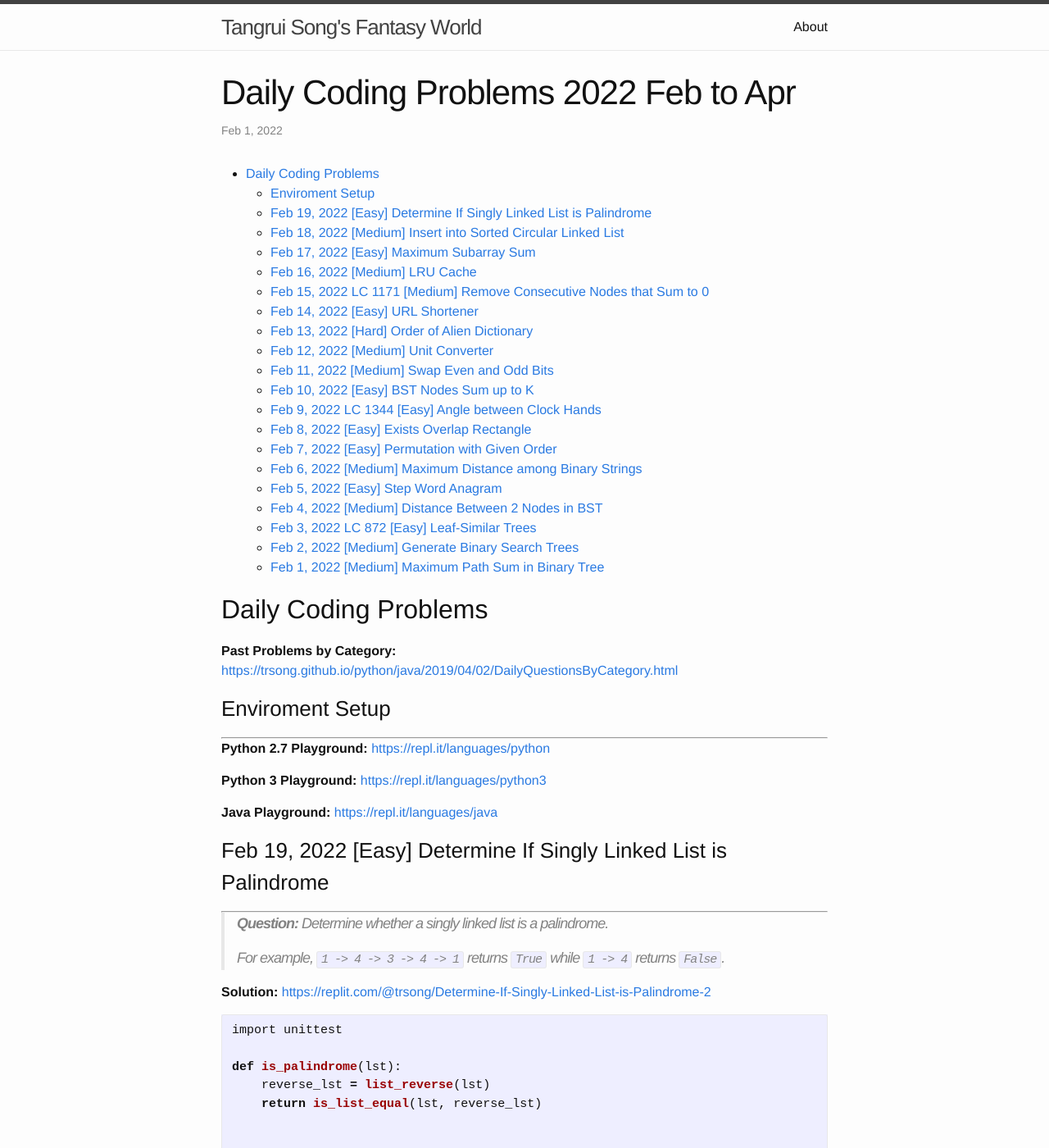
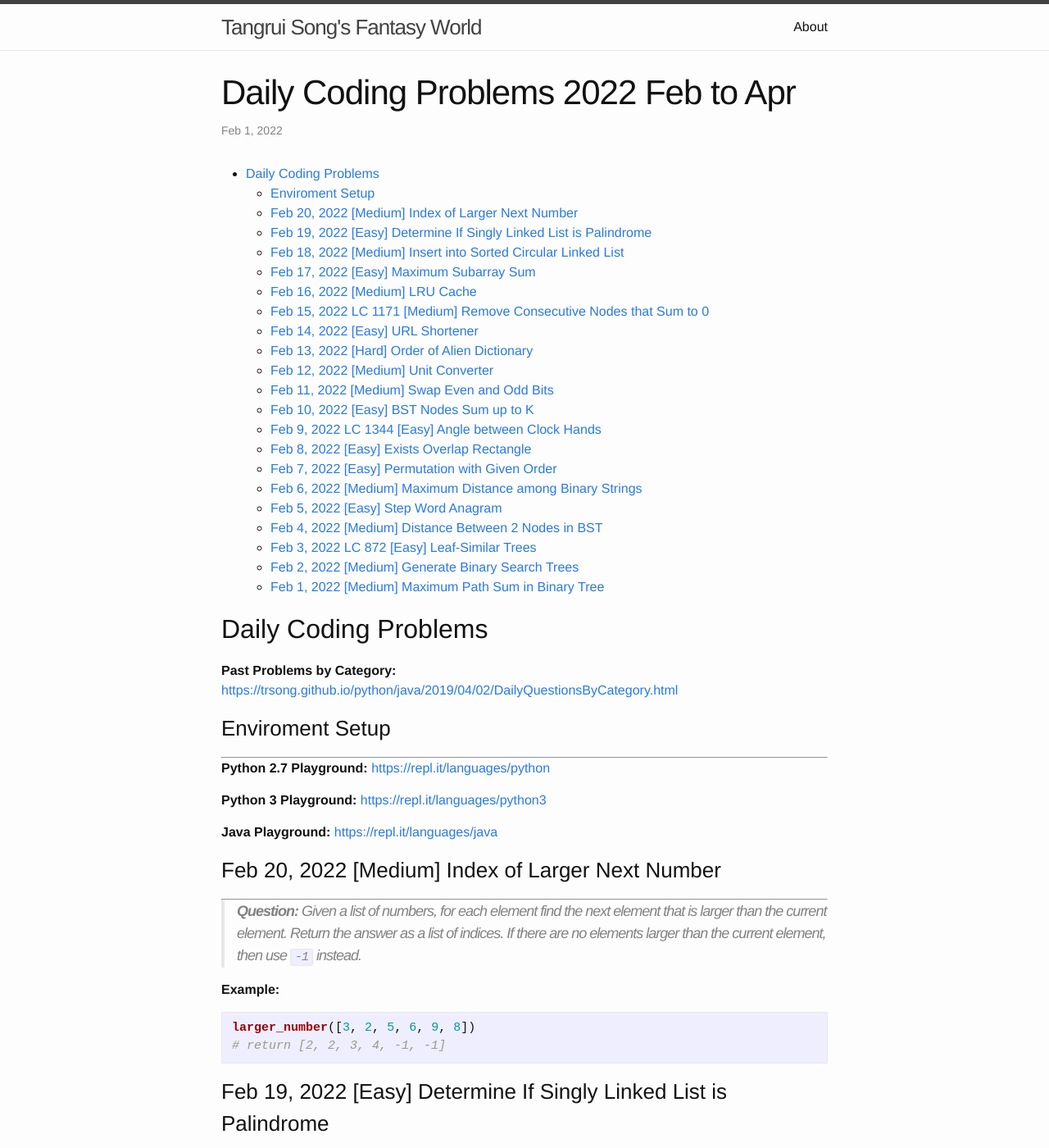
Before and after one commit to trsong/trsong.github.io, a Jekyll site: the page built from _posts/2022-02-01-DailyQuestionsFeb.md, in a window 1280 px wide and 1400 px high. Shown: the whole window at 82% size. Built offline with Jekyll 4.4.1, drawn with Linux system fonts in a browser that asks for light colours; some of the changed text lies outside the part shown.

Commit message:
Add Feb 20 question

````diff
--- a/_posts/2022-02-01-DailyQuestionsFeb.md
+++ b/_posts/2022-02-01-DailyQuestionsFeb.md
@@ -20,6 +20,16 @@ categories: Python/Java
 
 **Java Playground:** [https://repl.it/languages/java](https://repl.it/languages/java)
 
+
+### Feb 20, 2022  \[Medium\] Index of Larger Next Number
+---
+> **Question:** Given a list of numbers, for each element find the next element that is larger than the current element. Return the answer as a list of indices. If there are no elements larger than the current element, then use `-1` instead.
+
+**Example:**
+```py
+larger_number([3, 2, 5, 6, 9, 8])
+# return [2, 2, 3, 4, -1, -1]
+```
 
 ### Feb 19, 2022  \[Easy\] Determine If Singly Linked List is Palindrome
 ---
````
